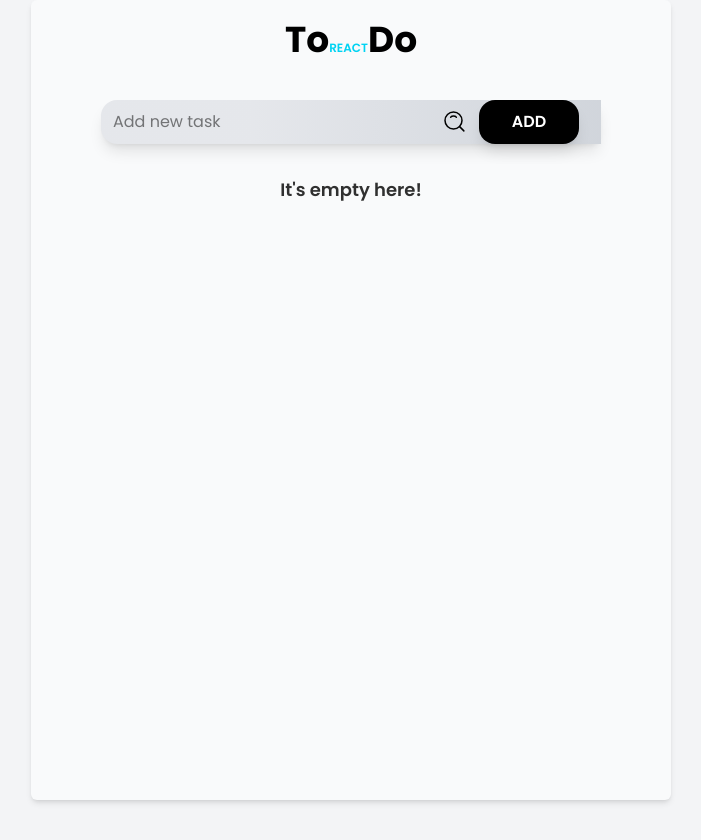
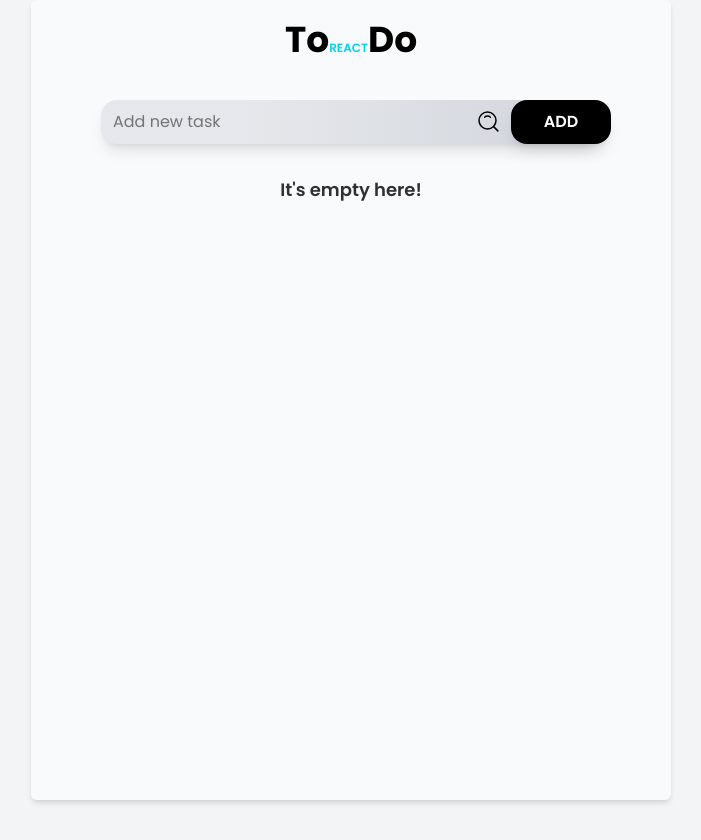
Before and after one commit to Zonda6996/To-React-Do, a React (Vite) app: page / in a window 1280 px wide. Shown: the whole page, without its empty margins (289-990 px from the left). Built offline with nearby package versions, Linux system fonts and the light colour scheme.

Commit message:
Fix button inside main input

```diff
--- a/src/UI/MainButton.jsx
+++ b/src/UI/MainButton.jsx
@@ -10,7 +10,7 @@ function MainButton({ label, onClick }) {
 			transition={{ duration: 0.1 }}
 			type='submit'
 			onClick={onClick}
-			className='w-25 px-3 py-2.5 rounded-2xl absolute right-20 top-0 bg-black uppercase font-semibold text-white cursor-pointer shadow-lg peer-focus:bg-gray-700 peer-focus:outline-gray-700 peer-focus:outline-1 hover:bg-gray-500 active:bg-gray-600 transition-all'
+			className='w-25 px-3 py-2.5 -right-[10px] rounded-2xl absolute top-1/2 -translate-y-1/2 bg-black uppercase font-semibold text-white cursor-pointer shadow-lg peer-focus:bg-gray-700 peer-focus:outline-gray-700 peer-focus:outline-1 hover:bg-gray-500 active:bg-gray-600 transition-all'
 		>
 			{label}
 		</motion.button>
--- a/src/UI/MainInput.jsx
+++ b/src/UI/MainInput.jsx
@@ -12,7 +12,7 @@ function MainInput({ onChange, value, placeholder }) {
 			onChange={onChange}
 			placeholder={placeholder}
 			type='text'
-			className='w-[500px] bg-gray-200 border-r-0 rounded-l-2xl py-2.5 px-3 pr-27 focus:outline-1 focus:outline-gray-700 duration-300 focus:from-gray-400 active:outline-0 transition-colors bg-gradient-to-r from-gray-200 to-gray-300 via-30% via-gray-200 shadow-lg peer'
+			className='w-full bg-gray-200 border-r-0 rounded-2xl py-2.5 px-3 pr-35 focus:outline-1 focus:outline-gray-700 duration-300 focus:from-gray-400 active:outline-0 transition-colors bg-gradient-to-r from-gray-200 to-gray-300 via-30% via-gray-200 shadow-lg peer'
 		/>
 	)
 }
--- a/src/features/todos/AddTodoForm.jsx
+++ b/src/features/todos/AddTodoForm.jsx
@@ -43,7 +43,7 @@ function AddTodoForm() {
 
 	return (
 		<div className='flex flex-col items-center justify-center'>
-			<form className='relative flex flex-row items-center justify-center w-full'>
+			<form className='relative flex flex-row items-center justify-center w-full max-w-[500px]'>
 				<AnimatePresence>
 					{search ? (
 						// Search
@@ -69,7 +69,7 @@ function AddTodoForm() {
 				</AnimatePresence>
 
 				<button
-					className='absolute cursor-pointer right-48'
+					className='absolute cursor-pointer right-25'
 					onClick={inputSwitch}
 				>
 					<AnimatePresence mode='wait'>
```
